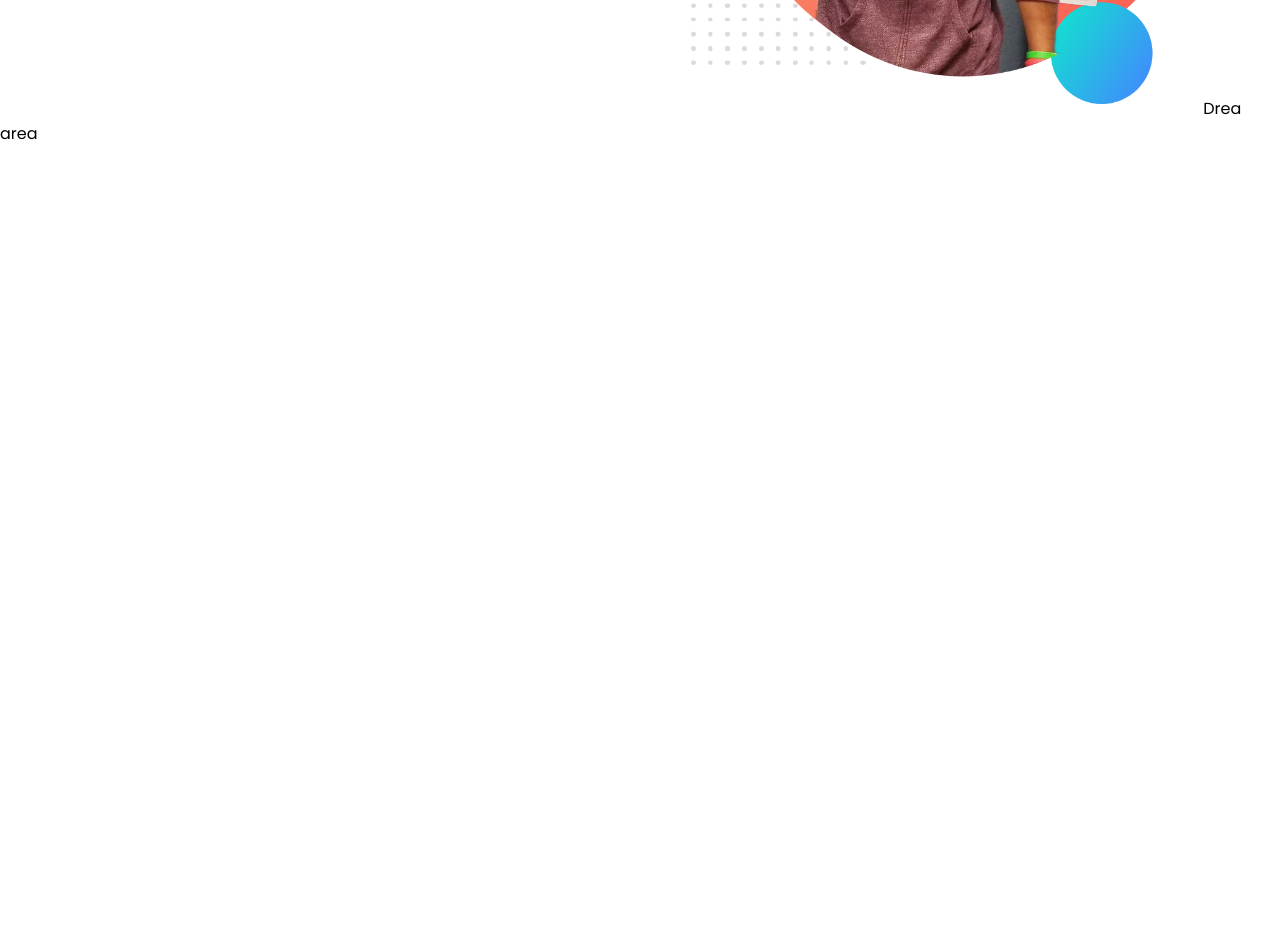
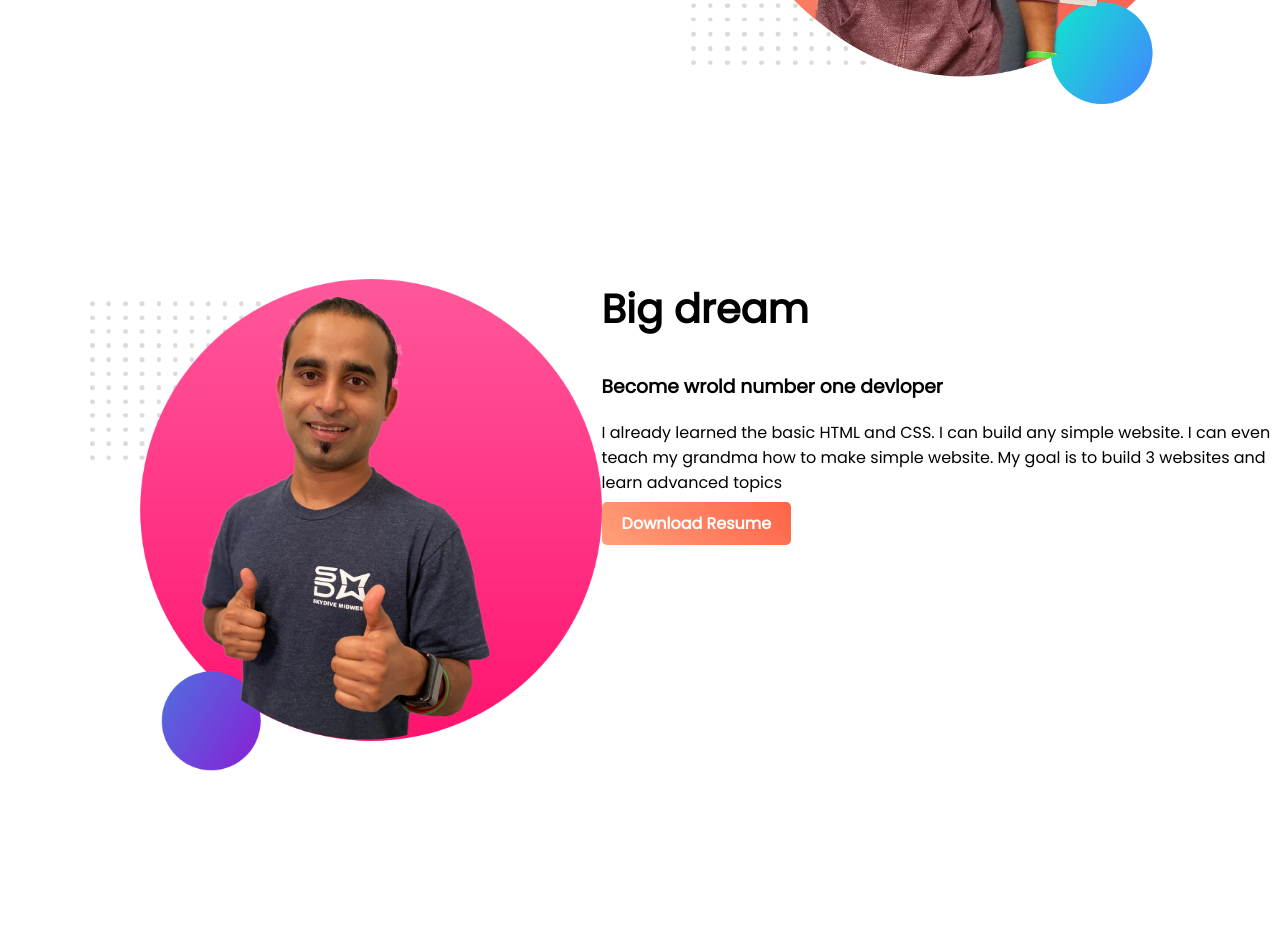
Before and after one commit to wasib800/wasib-portfolio, a plain HTML site: page index.html in a window 1280 px wide. Shown: the part 404-1333 px from the top of the page. Before the commit the page ends 1000 px from the top, so only its background shows below. Drawn offline with Linux system fonts and the light colour scheme.

Commit message:
another folder added

```diff
--- a/index.html
+++ b/index.html
@@ -23,7 +23,19 @@
             <img src="images/profile photo.png" alt="">
         </div>
     </section>
-    <section>Drea area</section>
+    <section class="dream area">
+        <div class="half-width">
+            <img src="images/profile photo2.png" alt="">
+        </div>
+        <div class="hlaf-width">
+            <h2>Big dream</h2>
+            <h3>Become wrold number one devloper</h3>
+            <p>I already learned the basic HTML and CSS. I can build any simple website. I can even teach my grandma how to make simple website. My goal is to build 3 websites and learn advanced topics</p>
+            <a class="link-button" target="_blank" href="https://www.linkedin.com/in/md-tanvir-hossain-075151203/">Download Resume</a>
+
+        </div>
+
+    </section>
 </body>
 
 </html>
--- a/style.css
+++ b/style.css
@@ -5,6 +5,10 @@ body {
 
 h1 {
     font-size: 50px;
+}
+
+h2 {
+    font-size: 40px;
 }
 
 .name-highlight {
@@ -38,4 +42,10 @@ h1 {
 
 section {
     height: 500px;
+    padding-bottom: 150px;
 }
+
+.dream area {
+    background-image: url(images/top-sider.png);
+    background-repeat: no-repeat;
+}
```
Also changed, not shown: images/profile photo2.png (renamed from images/jhankar2.png), images/top-sider.png (renamed from images/dream-bg.png).
